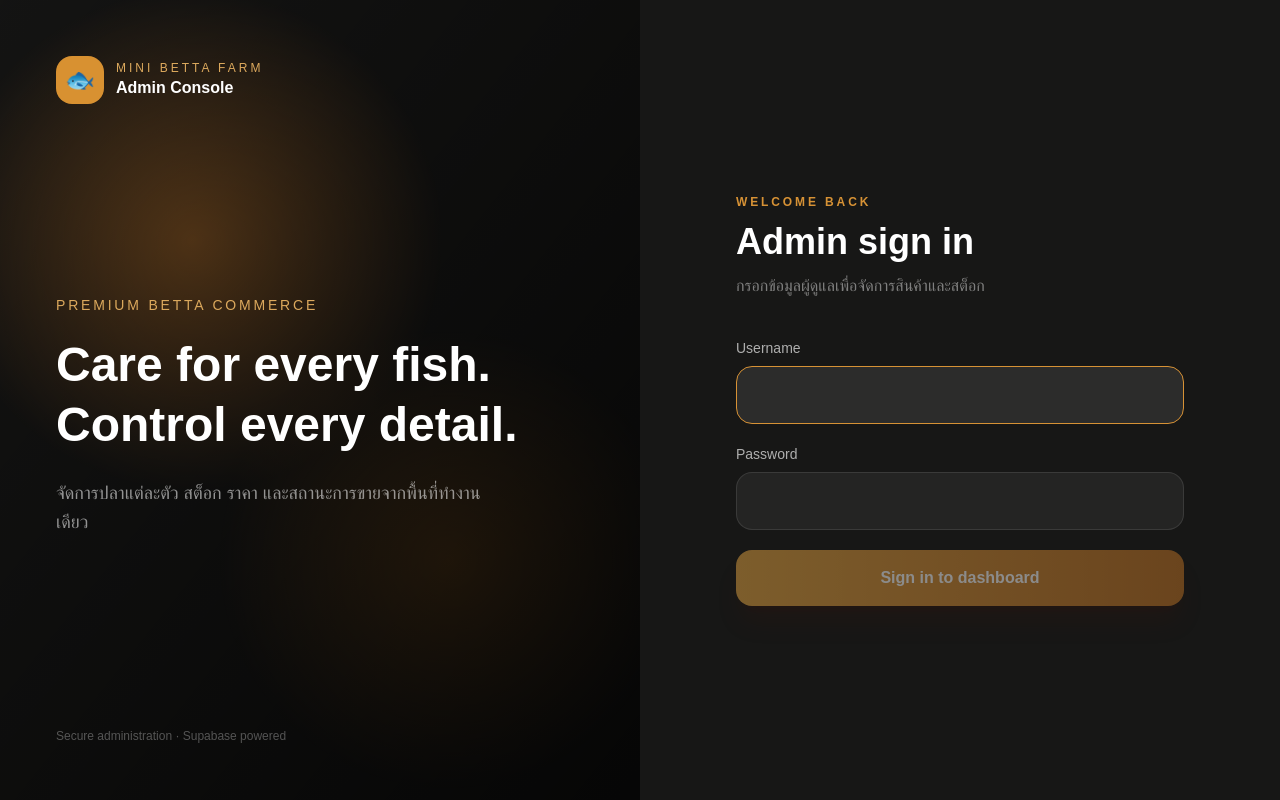
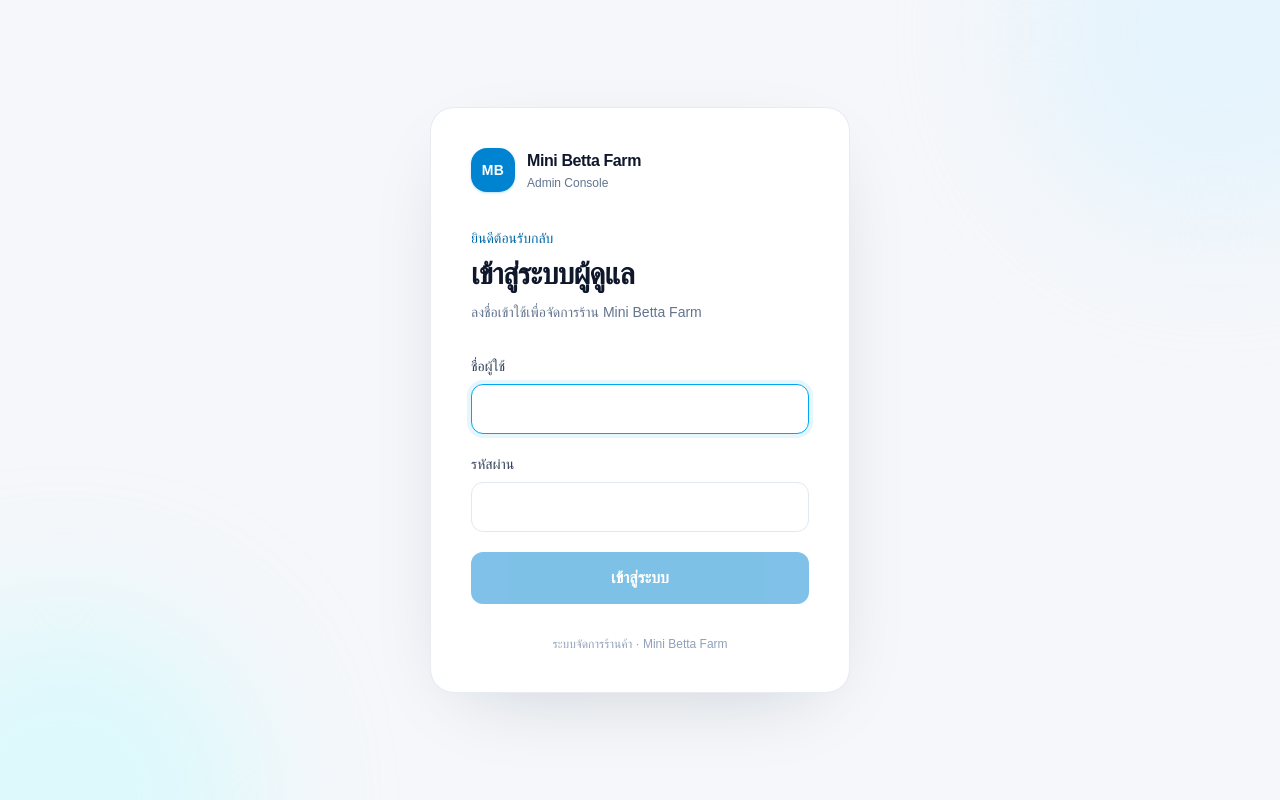
Before and after one commit to PawarisornS999/mini-betta-farm, a Next.js app: page /admin/login in a window 1280 px wide. Built offline with nearby package versions, Linux system fonts and the light colour scheme; a web font is replaced by a local one.

Commit message:
Update : ui style

```diff
--- a/src/app/admin/login/page.tsx
+++ b/src/app/admin/login/page.tsx
@@ -14,6 +14,7 @@ export default function AdminLoginPage() {
     event.preventDefault();
     setLoading(true);
     setError("");
+    try {
       const response = await fetch("/api/admin/auth/login", {
         method: "POST",
         headers: { "Content-Type": "application/json" },
@@ -27,90 +28,61 @@ export default function AdminLoginPage() {
       }
       router.replace("/admin");
       router.refresh();
+    } catch {
+      setError("เชื่อมต่อไม่สำเร็จ กรุณาลองอีกครั้ง");
+      setLoading(false);
+    }
   }
 
   return (
-    <main className="grid min-h-screen bg-[#171716] lg:grid-cols-2">
-      <section className="relative hidden overflow-hidden lg:block">
-        <div className="absolute inset-0 bg-[radial-gradient(circle_at_30%_30%,#b06c27_0,transparent_35%),radial-gradient(circle_at_70%_70%,#654117_0,transparent_32%)] opacity-60" />
-        <div className="absolute inset-0 bg-gradient-to-br from-black/15 to-black/75" />
-        <div className="relative flex h-full flex-col justify-between p-14 text-white">
-          <div className="flex items-center gap-3">
-            <div className="grid h-12 w-12 place-items-center rounded-2xl bg-[#d89131] text-2xl">
-              🐟
-            </div>
+    <main className="relative flex min-h-screen items-center justify-center overflow-hidden bg-[#f5f7fa] px-4 py-10 text-slate-900">
+      <div aria-hidden="true" className="pointer-events-none absolute -right-32 -top-40 h-96 w-96 rounded-full bg-sky-100/70 blur-3xl" />
+      <div aria-hidden="true" className="pointer-events-none absolute -bottom-48 -left-32 h-96 w-96 rounded-full bg-cyan-100/60 blur-3xl" />
+      <section className="relative w-full max-w-[420px] rounded-3xl border border-slate-200/80 bg-white p-7 shadow-[0_24px_80px_-36px_rgba(15,23,42,0.22)] sm:p-10">
+        <div className="mb-9 flex items-center gap-3">
+          <div className="grid h-11 w-11 place-items-center rounded-2xl bg-sky-600 text-sm font-bold tracking-wide text-white shadow-sm shadow-sky-600/20">MB</div>
           <div>
-              <p className="text-xs uppercase tracking-[.25em] text-[#dca95d]">
-                Mini Betta Farm
-              </p>
-              <p className="font-semibold">Admin Console</p>
+            <p className="font-semibold tracking-tight">Mini Betta Farm</p>
+            <p className="mt-0.5 text-xs text-slate-500">Admin Console</p>
           </div>
         </div>
-          <div className="max-w-lg">
-            <p className="mb-5 text-sm font-medium uppercase tracking-[.2em] text-[#dca95d]">
-              Premium Betta Commerce
-            </p>
-            <h1 className="text-5xl font-semibold leading-tight">
-              Care for every fish.
-              <br />
-              Control every detail.
-            </h1>
-            <p className="mt-6 max-w-md text-lg leading-relaxed text-white/55">
-              จัดการปลาแต่ละตัว สต็อก ราคา และสถานะการขายจากพื้นที่ทำงานเดียว
-            </p>
-          </div>
-          <p className="text-xs text-white/30">
-            Secure administration · Supabase powered
-          </p>
-        </div>
-      </section>
-      <section className="flex items-center justify-center p-6 sm:p-12">
-        <div className="w-full max-w-md">
-          <div className="mb-10 lg:hidden">
-            <span className="text-3xl">🐟</span>
-            <p className="mt-2 font-semibold text-white">Mini Betta Farm</p>
-          </div>
-          <p className="text-xs font-bold uppercase tracking-[.24em] text-[#d79235]">
-            Welcome back
-          </p>
-          <h2 className="mt-3 text-4xl font-semibold text-white">
-            Admin sign in
-          </h2>
-          <p className="mt-3 text-white/45">
-            กรอกข้อมูลผู้ดูแลเพื่อจัดการสินค้าและสต็อก
-          </p>
-          <form onSubmit={submit} className="mt-10 space-y-5">
+        <p className="text-sm font-medium text-sky-700">ยินดีต้อนรับกลับ</p>
+        <h1 className="mt-2 text-3xl font-semibold tracking-tight">เข้าสู่ระบบผู้ดูแล</h1>
+        <p className="mt-2 text-sm leading-6 text-slate-500">ลงชื่อเข้าใช้เพื่อจัดการร้าน Mini Betta Farm</p>
+        <form onSubmit={submit} className="mt-8 space-y-5">
           <label className="block">
-              <span className="mb-2 block text-sm text-white/65">Username</span>
+            <span className="mb-2 block text-sm font-medium text-slate-700">ชื่อผู้ใช้</span>
             <input
               autoFocus
+              autoComplete="username"
               value={username}
               onChange={(e) => setUsername(e.target.value)}
-                className="w-full rounded-2xl border border-white/10 bg-white/6 px-5 py-4 text-white outline-none transition focus:border-[#d79235] focus:bg-white/9"
+              className="w-full rounded-xl border border-slate-200 bg-white px-4 py-3 text-slate-900 outline-none transition placeholder:text-slate-400 focus:border-sky-500 focus:ring-4 focus:ring-sky-500/10"
             />
           </label>
           <label className="block">
-              <span className="mb-2 block text-sm text-white/65">Password</span>
+            <span className="mb-2 block text-sm font-medium text-slate-700">รหัสผ่าน</span>
             <input
               type="password"
+              autoComplete="current-password"
               value={password}
               onChange={(e) => setPassword(e.target.value)}
-                className="w-full rounded-2xl border border-white/10 bg-white/6 px-5 py-4 text-white outline-none transition focus:border-[#d79235] focus:bg-white/9"
+              className="w-full rounded-xl border border-slate-200 bg-white px-4 py-3 text-slate-900 outline-none transition placeholder:text-slate-400 focus:border-sky-500 focus:ring-4 focus:ring-sky-500/10"
             />
           </label>
           {error && (
-              <p className="rounded-xl bg-red-500/10 px-4 py-3 text-sm text-red-300">
+            <p role="alert" className="rounded-xl border border-red-200 bg-red-50 px-4 py-3 text-sm text-red-700">
               {error}
             </p>
           )}
           <button
             disabled={loading || !username || !password}
-              className="w-full rounded-2xl bg-gradient-to-r from-[#e2a342] to-[#bd7225] px-5 py-4 font-bold text-white shadow-xl shadow-orange-950/30 transition hover:brightness-110 disabled:opacity-50"
+            className="w-full rounded-xl bg-sky-600 px-5 py-3.5 font-semibold text-white transition hover:bg-sky-700 focus:outline-none focus:ring-4 focus:ring-sky-500/20 disabled:cursor-not-allowed disabled:opacity-50"
           >
-              {loading ? "Signing in..." : "Sign in to dashboard"}
+            {loading ? "กำลังเข้าสู่ระบบ..." : "เข้าสู่ระบบ"}
           </button>
         </form>
-        </div>
+        <p className="mt-8 text-center text-xs text-slate-400">ระบบจัดการร้านค้า · Mini Betta Farm</p>
       </section>
     </main>
   );
--- a/src/app/api/orders/checkout/route.ts
+++ b/src/app/api/orders/checkout/route.ts
@@ -75,10 +75,12 @@ export async function POST(request: Request) {
 
     if (process.env.LINE_CHANNEL_ACCESS_TOKEN && order.customerToken) {
       try {
-        const returnTo = `/orders/${encodeURIComponent(order.id)}`;
+        // Link directly to the order page. The page can use the existing LINE
+        // session or offer login if the LINE in-app browser does not have it.
+        const siteUrl = process.env.NEXT_PUBLIC_SITE_URL?.replace(/\/$/, "") || request.nextUrl.origin;
         const paymentUrl = new URL(
-          `/api/line/login?returnTo=${encodeURIComponent(returnTo)}`,
-          request.url,
+          `/orders/${encodeURIComponent(order.id)}`,
+          siteUrl,
         ).toString();
         await pushLineFlex(lineSession.userId, customerOrderFlexMessage(order, paymentUrl));
       } catch (lineError) {
--- a/src/app/orders/[id]/OrderStatusClient.tsx
+++ b/src/app/orders/[id]/OrderStatusClient.tsx
@@ -10,6 +10,7 @@ import Footer from "@/sections/Footer";
 import type { Order } from "@/types";
 import { formatMoney, shortOrderId } from "@/lib/orders/workflow";
 import { getLineOrderUrl } from "@/lib/utils/line";
+import { formatDateTime } from "@/lib/utils";
 import { RuleWarrantyFish } from "@/components/RuleWarrantyFish";
 import { useLangStore } from "@/store/lang";
 
@@ -269,8 +270,7 @@ export default function OrderStatusClient({ id }: { id: string }) {
                   </div>
                   {order?.reservationExpiresAt && payable && (
                     <p className="text-xs text-amber-700">
-                      {text("กรุณาชำระภายใน", "Please pay by")} {new Date(order.reservationExpiresAt).toLocaleString(isEnglish ? "en-GB" : "th-TH", { timeZone: "Asia/Bangkok", day: "2-digit", month: "2-digit", year: "numeric", hour: "2-digit", minute: "2-digit", hourCycle: "h23" })}
-                      {lang === "th" ? " น." : ""}
+                      {text("กรุณาชำระภายใน", "Please pay by")} {formatDateTime(order.reservationExpiresAt, lang)}
                     </p>
                   )}
                   {order?.trackingNumber && (
--- a/src/app/orders/page.tsx
+++ b/src/app/orders/page.tsx
@@ -8,6 +8,7 @@ import Footer from "@/sections/Footer";
 import type { Order, Product } from "@/types";
 import TabsMenu from "@/components/TabsMenu";
 import { formatMoney } from "@/lib/orders/workflow";
+import { formatDateTime } from "@/lib/utils";
 import { FontAwesomeIcon } from "@fortawesome/react-fontawesome";
 import { faBasketShopping, faFish, faCreditCard } from "@fortawesome/free-solid-svg-icons";
 import { useLangStore } from "@/store/lang";
@@ -94,7 +95,7 @@ export default function OrdersPage() {
   return (
     <>
       <Header />
-      <main className="mx-auto min-h-[70vh] max-w-4xl px-4 pb-20 pt-28 text-foreground">
+      <main className="mx-auto min-h-[70vh] max-w-4xl px-4 pb-20 pt-10 text-foreground">
         <div className="flex flex-wrap items-end justify-between gap-4">
           <div>
             <h1 className="text-3xl font-bold">การซื้อของฉัน</h1>
@@ -176,16 +177,7 @@ export default function OrdersPage() {
                 <div className="mt-4 flex justify-between  pt-4 text-sm">
                   <span className="text-muted">
                     <span className="mr-1">วันที่สั่งซื้อ:</span>
-                    {new Date(order.createdAt).toLocaleString(lang === "th" ? "th-TH" : "en-GB", {
-                      timeZone: "Asia/Bangkok",
-                      day: "2-digit",
-                      month: "2-digit",
-                      year: "numeric",
-                      hour: "2-digit",
-                      minute: "2-digit",
-                      hourCycle: "h23",
-                    })}
-                    {lang === "th" ? " น." : ""}
+                    {formatDateTime(order.createdAt, lang)}
                   </span>
                   <strong>
                     ฿{Number(order.totalPrice ?? 0).toLocaleString("th-TH")}
--- a/src/components/admin/OrdersAdminClient.tsx
+++ b/src/components/admin/OrdersAdminClient.tsx
@@ -12,6 +12,7 @@ import {
 import { faBasketShopping, faCheck, faCircle, faCopy } from "@fortawesome/free-solid-svg-icons";
 import { FontAwesomeIcon } from "@fortawesome/react-fontawesome";
 import BaseDropdown from "@/components/BaseDropdown";
+import { formatDateTime } from "@/lib/utils";
 
 type OrderStatusFilter =
   | "all"
@@ -314,15 +315,7 @@ export default function OrdersAdminClient() {
                 </h3>
                 <p className="text-sm text-gray-500">
                   {order.customerPhone} ·{" "}
-                  {new Date(order.createdAt).toLocaleString("th-TH", {
-                    timeZone: "Asia/Bangkok",
-                    day: "2-digit",
-                    month: "2-digit",
-                    year: "numeric",
-                    hour: "2-digit",
-                    minute: "2-digit",
-                    hourCycle: "h23",
-                  })}
+                  {formatDateTime(order.createdAt, "th")}
                 </p>
               </div>
               <div className="text-right">
--- a/src/lib/utils.ts
+++ b/src/lib/utils.ts
@@ -1,3 +1,12 @@
+export function formatDateTime(value: string | Date, language: string = "en"): string {
+  const date = value instanceof Date ? value : new Date(value);
+  const formatted = new Intl.DateTimeFormat("en-GB", {
+    timeZone: "Asia/Bangkok", day: "2-digit", month: "2-digit", year: "numeric",
+    hour: "2-digit", minute: "2-digit", hourCycle: "h23",
+  }).format(date);
+  return language === "th" ? `${formatted} น.` : formatted;
+}
+
 export function formatPrice(price: number): string {
   return `฿${price.toLocaleString()}`;
 }
--- a/src/sections/Header.tsx
+++ b/src/sections/Header.tsx
@@ -28,6 +28,7 @@ export default function Header() {
   const [cartBump, setCartBump] = useState(false);
   const [userMenuOpen, setUserMenuOpen] = useState(false);
   const [sessionChecked, setSessionChecked] = useState(false);
+  const [hasUnpaidOrders, setHasUnpaidOrders] = useState(false);
   const [lineProfile, setLineProfile] = useState<{
     displayName?: string;
     pictureUrl?: string;
@@ -125,12 +126,22 @@ export default function Header() {
             };
           }>,
       )
-      .then((result) => {
+      .then(async (result) => {
         if (result.data?.authenticated) {
           setLineProfile({
             displayName: result.data.displayName,
             pictureUrl: result.data.pictureUrl,
           });
+          const ordersResponse = await fetch("/api/customer/orders", { cache: "no-store" });
+          if (!ordersResponse.ok) return;
+          const ordersBody = (await ordersResponse.json()) as {
+            data?: Array<{ status?: string; paymentStatus?: string }>;
+          };
+          setHasUnpaidOrders(
+            (ordersBody.data ?? []).some(
+              (order) => order.status !== "cancelled" && order.paymentStatus !== "paid",
+            ),
+          );
         }
       })
       .catch(() => setLineProfile(null))
@@ -259,7 +270,15 @@ export default function Header() {
                           className="block rounded-xl px-4 py-3 text-sm font-semibold hover:bg-accent/10 hover:text-accent"
                         >
                           <FontAwesomeIcon icon={faBagShopping} className="mr-2 w-3.5 h-3.5" />
-                          การซื้อของฉัน
+                          <span className="inline-flex items-center gap-2 pb-1">
+                            {lang === "en" ? "My Orders" : "การซื้อของฉัน"}
+                            {hasUnpaidOrders && (
+                              <span
+                                aria-label={lang === "en" ? "Unpaid orders" : "มีคำสั่งซื้อที่ยังไม่ได้ชำระเงิน"}
+                                className="h-2 w-2 rounded-full bg-red-500"
+                              />
+                            )}
+                          </span>
                         </Link>
                         <button
                           type="button"
```
Lines whose indentation alone changed are shown as unchanged.
